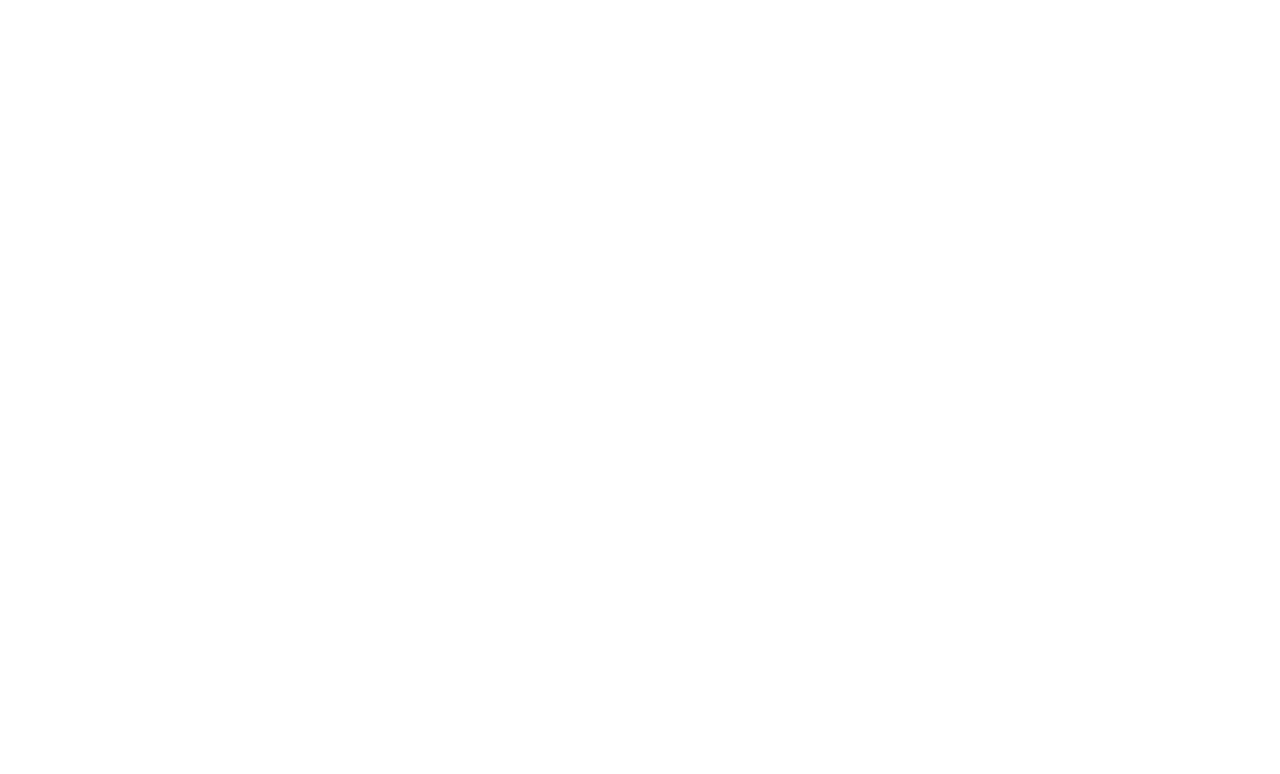
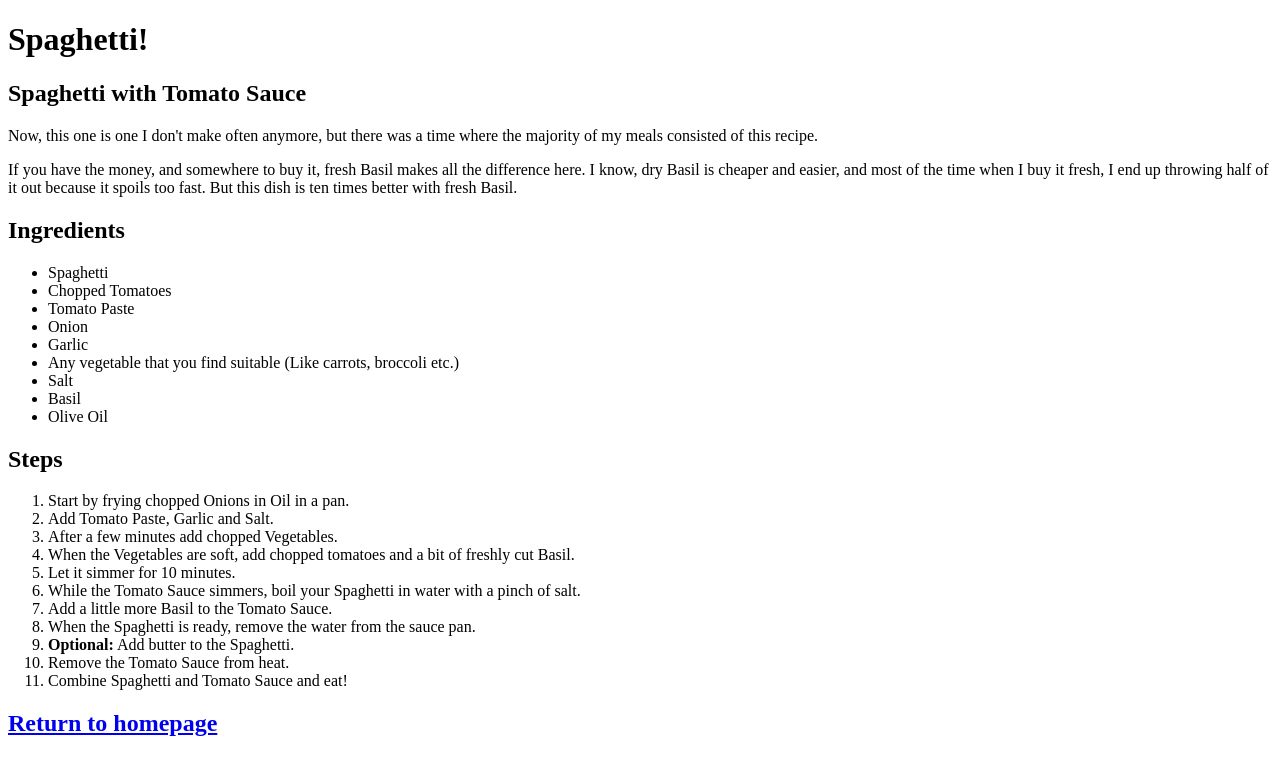
Before and after one commit to anewprogrammer123/basic-recipe-website, a plain HTML site: page recipes/spaghetti.html in a window 1280 px wide. Drawn offline with Linux system fonts and the light colour scheme.

Commit message:
Add spaghetti and fix punctuation

```diff
--- a/recipes/spaghetti.html
+++ b/recipes/spaghetti.html
@@ -6,6 +6,42 @@
     </head>
 
     <body>
-
+        <h1>Spaghetti!</h1>
+        <!-- insert picture here -->
+        <h2>Spaghetti with Tomato Sauce</h2>
+        <p>Now, this one is one I don't make often anymore,
+            but there was a time where the majority of my meals consisted of this recipe.</p>
+        <p>If you have the money, and somewhere to buy it, fresh Basil makes all the difference here.
+            I know, dry Basil is cheaper and easier, and most of the time when I buy it fresh,
+            I end up throwing half of it out because it spoils too fast.
+            But this dish is ten times better with fresh Basil.
+        </p>
+        <h2>Ingredients</h2>
+        <ul>
+            <li>Spaghetti</li>
+            <li>Chopped Tomatoes</li>
+            <li>Tomato Paste</li>
+            <li>Onion</li>
+            <li>Garlic</li>
+            <li>Any vegetable that you find suitable (Like carrots, broccoli etc.)</li>
+            <li>Salt</li>
+            <li>Basil</li>
+            <li>Olive Oil</li>
+        </ul>
+        <h2>Steps</h2>
+        <ol>
+            <li>Start by frying chopped Onions in Oil in a pan.</li>
+            <li>Add Tomato Paste, Garlic and Salt.</li>
+            <li>After a few minutes add chopped Vegetables.</li>
+            <li>When the Vegetables are soft, add chopped tomatoes and a bit of freshly cut Basil.</li>
+            <li>Let it simmer for 10 minutes.</li>
+            <li>While the Tomato Sauce simmers, boil your Spaghetti in water with a pinch of salt.</li>
+            <li>Add a little more Basil to the Tomato Sauce.</li>
+            <li>When the Spaghetti is ready, remove the water from the sauce pan.</li>
+            <li><strong>Optional:</strong> Add butter to the Spaghetti.</li>
+            <li>Remove the Tomato Sauce from heat.</li>
+            <li>Combine Spaghetti and Tomato Sauce and eat!</li>
+        </ol>
+        <h2><a href="../index.html">Return to homepage</a></h2>
     </body>
 </html>
```
Also changed, not shown: recipes/pizza.html (+2 -2 lines).
